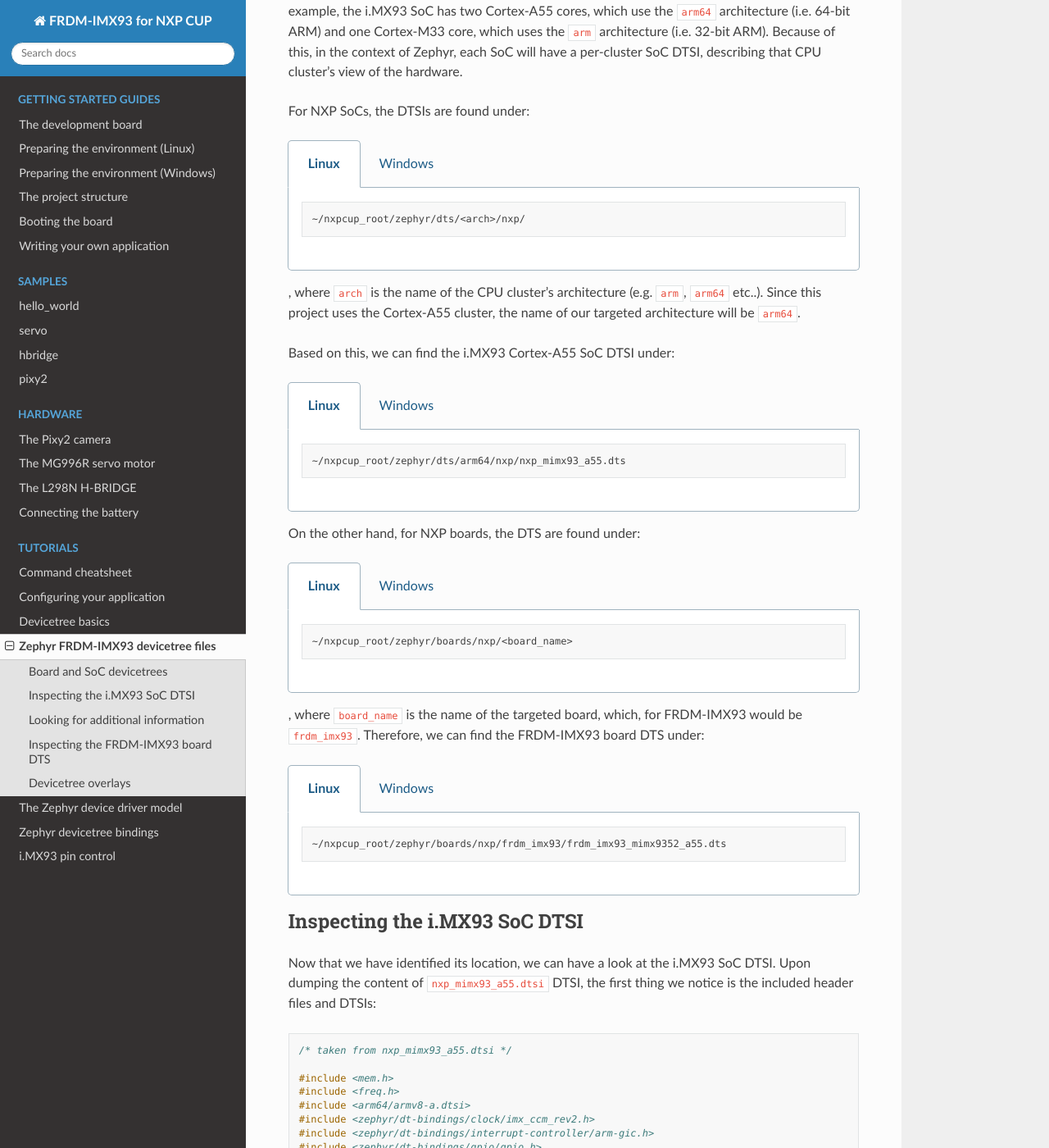
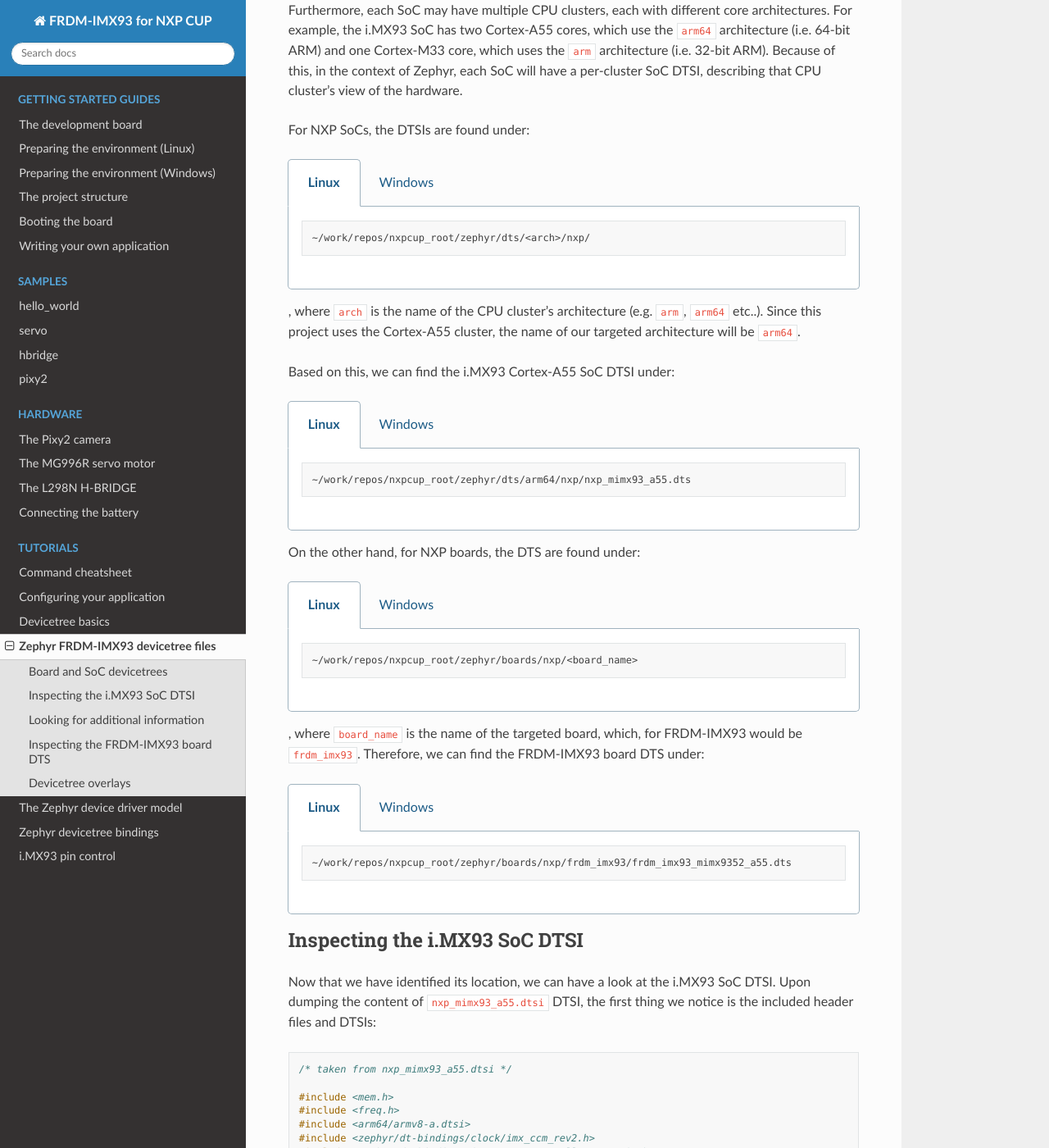
Before and after one commit to NXPHoverGames/frdm-imx93-for-nxpcup, a Sphinx documentation site: the page built from doc/tutorials/zephyr_and_devicetrees.rst, in a window 1280 px wide and 1400 px high, scrolled down 576 px. Shown: the whole window at 82% size. Built offline with Sphinx 7.4.7 and the Read the Docs theme 3.1.0, drawn with Linux system fonts in a browser that asks for light colours; some of the changed text lies outside the part shown.

Commit message:
doc: tutorials: adjust work directory path
Adjust work directory path.

Signed-off-by: Laurentiu Mihalcea <laurentiu.mihalcea@nxp.com>

```diff
--- a/doc/tutorials/zephyr_and_devicetrees.rst
+++ b/doc/tutorials/zephyr_and_devicetrees.rst
@@ -2,9 +2,10 @@
 ==================================
 
 Throughout this guide we'll assume that you have the work directory
-placed under ``~/nxpcup_root`` (Linux) or ``~\Desktop\nxpcup_root`` (Windows)
-and that you have run the setup script according to :ref:`preparing-environment-linux`
-or :ref:`preparing-the-environment-windows`.
+placed under ``~/work/repos/nxpcup_root`` (Linux) or
+``~\Desktop\nxpcup_root`` (Windows) and that you have run the setup
+script according to :ref:`preparing-environment-linux` or
+:ref:`preparing-the-environment-windows`.
 
 Board and SoC devicetrees
 -------------------------
@@ -35,7 +36,7 @@
 
          .. code-block:: text
 
-            ~/nxpcup_root/zephyr/dts/<arch>/nxp/
+            ~/work/repos/nxpcup_root/zephyr/dts/<arch>/nxp/
 
       .. group-tab:: Windows
 
@@ -55,7 +56,7 @@
 
          .. code-block:: text
 
-	    ~/nxpcup_root/zephyr/dts/arm64/nxp/nxp_mimx93_a55.dts
+	    ~/work/repos/nxpcup_root/zephyr/dts/arm64/nxp/nxp_mimx93_a55.dts
 
       .. group-tab:: Windows
 
@@ -71,7 +72,7 @@
 
          .. code-block:: text
 
-	    ~/nxpcup_root/zephyr/boards/nxp/<board_name>
+	    ~/work/repos/nxpcup_root/zephyr/boards/nxp/<board_name>
 
       .. group-tab:: Windows
 
@@ -88,7 +89,7 @@
 
          .. code-block:: text
 
-	    ~/nxpcup_root/zephyr/boards/nxp/frdm_imx93/frdm_imx93_mimx9352_a55.dts
+	    ~/work/repos/nxpcup_root/zephyr/boards/nxp/frdm_imx93/frdm_imx93_mimx9352_a55.dts
 
       .. group-tab:: Windows
 
--- a/doc/tutorials/zephyr_device_drivers.rst
+++ b/doc/tutorials/zephyr_device_drivers.rst
@@ -85,7 +85,8 @@
 and so on and so forth.
 
 We can then use the converted compatible value to look for a device driver.
-To do so, you can run the following command inside ``~/nxpcup_root/zephyr``:
+To do so, you can run the following command inside
+``~/work/repos/nxpcup_root/zephyr`` (Linux) or ``~\Desktop\nxpcup_root\zephyr`` (Windows):
 
 .. code-block:: bash
 
--- a/doc/tutorials/zephyr_dt_bindings.rst
+++ b/doc/tutorials/zephyr_dt_bindings.rst
@@ -40,7 +40,7 @@
 
 .. code-block:: text
 
-   ~/nxpcup_root/zephyr/dts/bindings/
+   ~/work/repos/nxpcup_root/zephyr/dts/bindings/
 
 with all the devicetree binding files being organized in subdirectories,
 one for each subsystem.
@@ -56,7 +56,7 @@
 
       .. code-block:: bash
 
-         # run this inside ~/nxpcup_root/zephyr
+         # run this inside ~/work/repos/nxpcup_root/zephyr
          git grep nxp,tpm-timer -- dts/bindings
 
    .. group-tab:: Windows
@@ -92,7 +92,7 @@
 
       .. code-block:: bash
 
-         # run this inside ~/nxpcup_root/zephyr
+         # run this inside ~/work/repos/nxpcup_root/zephyr
          find dts/bindings -name nxp,tpm-timer.yaml
 
    .. group-tab:: Windows
```
